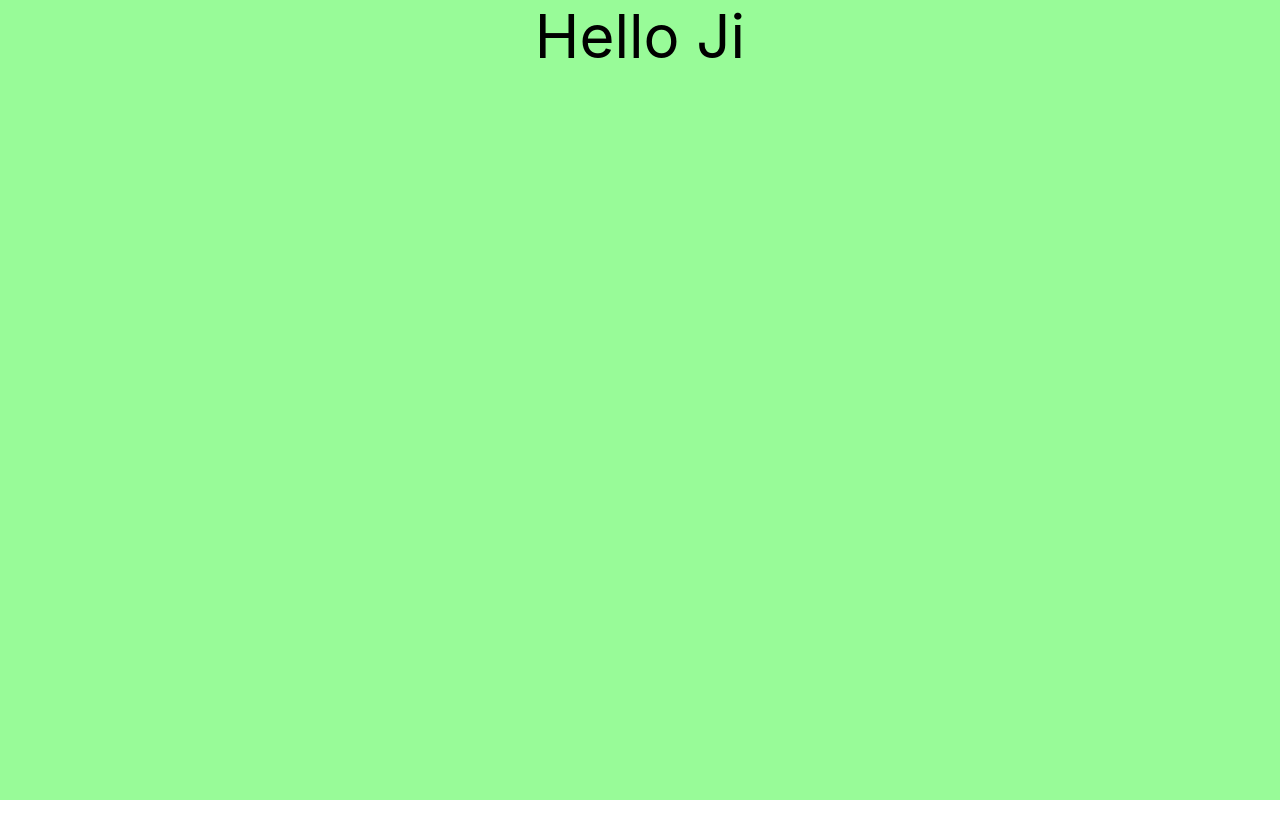
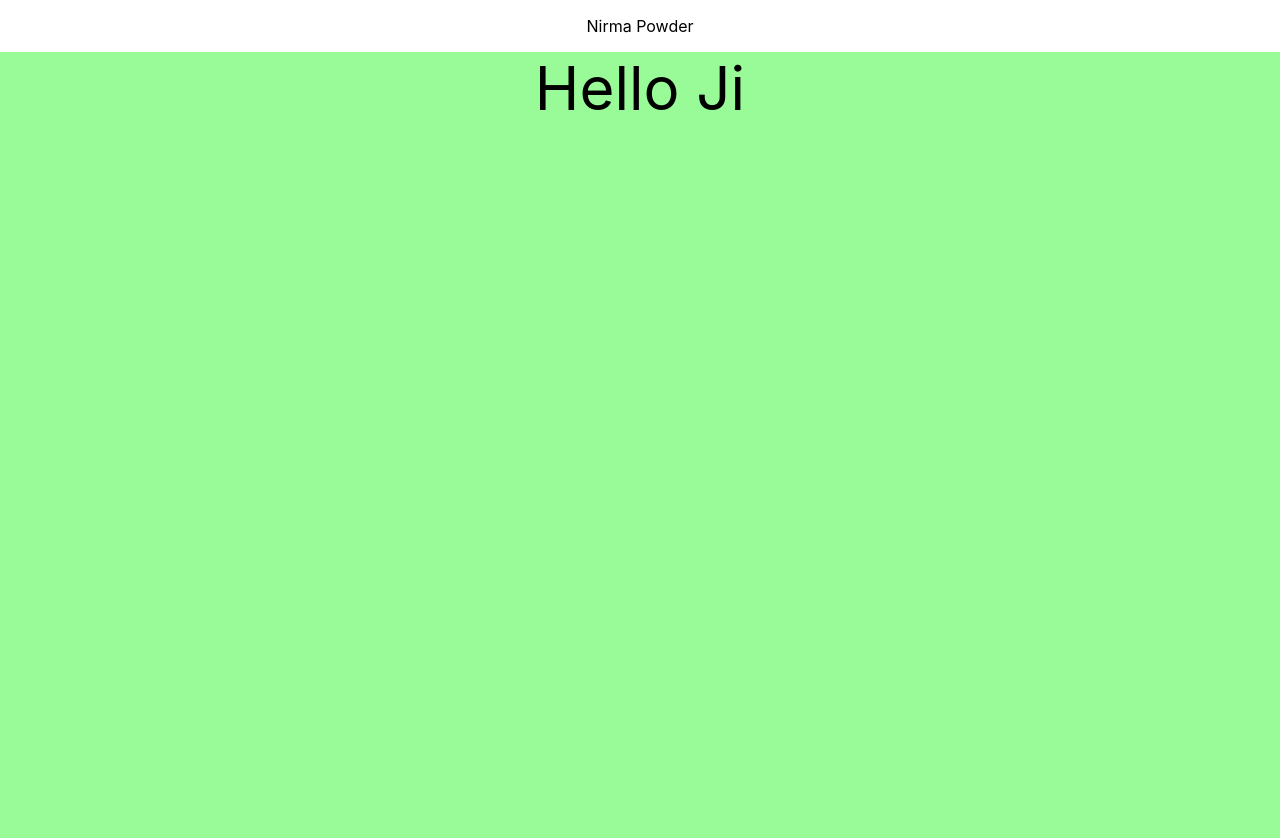
Before and after one commit to Prachi24599/demo, a JavaScript app: page / in a window 1280 px wide. Shown: the top 838 px of the page. Before the commit the page ends 800 px from the top, so only its background shows below. Built offline with nearby package versions, Linux system fonts and the light colour scheme; the HTML template or start-up script is replaced by a standard one.

Commit message:
created first component - Item

```diff
--- a/src/App.js
+++ b/src/App.js
@@ -1,8 +1,13 @@
-import logo from "./logo.svg";
+// import logo from "./logo.svg";
 import "./App.css";
-
+import Item from "./components/Item.js";
 function App() {
-  return <div className="App">Hello Ji</div>;
+  return (
+    <div>
+      <Item></Item>
+      <div className="App">Hello Ji</div>
+    </div>
+  );
 }
 
 export default App;
--- /dev/null
+++ b/src/components/Item.css
@@ -0,0 +1,3 @@
+.nirma {
+  text-align: center;
+}
--- /dev/null
+++ b/src/components/Item.js
@@ -0,0 +1,7 @@
+import "./Item.css";
+
+function Item() {
+  return <p className="nirma">Nirma Powder</p>;
+}
+
+export default Item;
```
